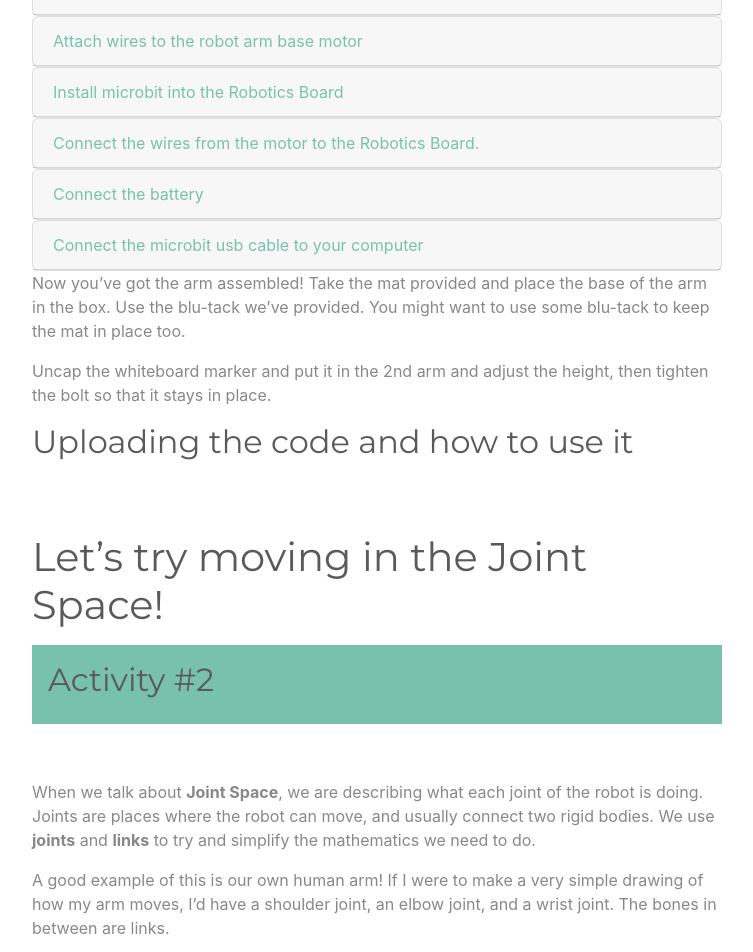
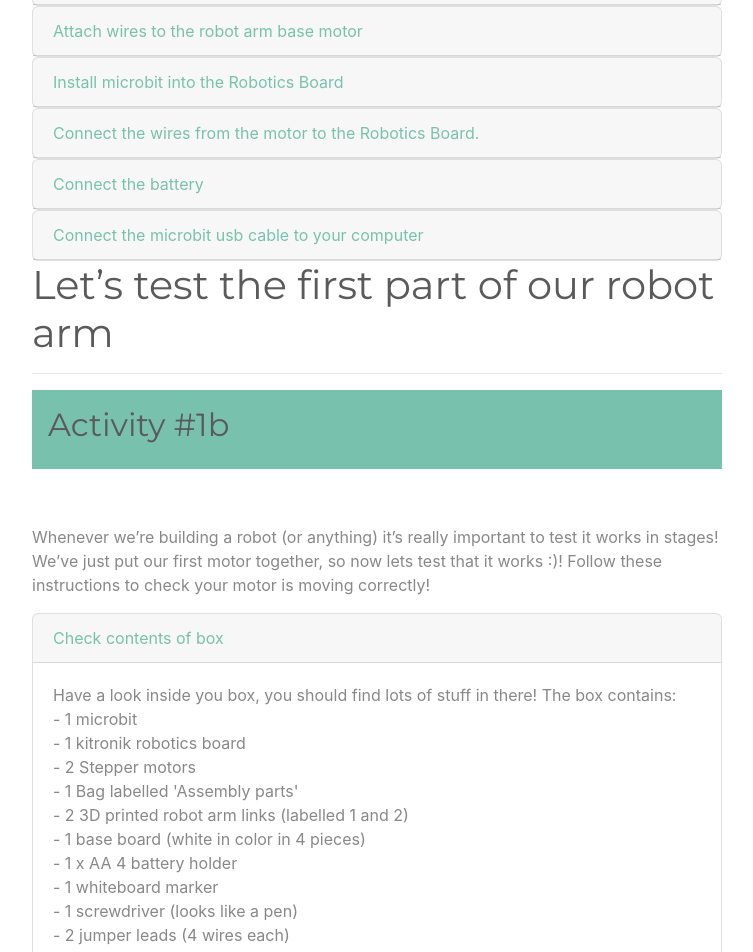
Before and after one commit to samhohcm/Robot-Kinematics-Remote-Worksheet-1, a Jekyll site: the page built from index.md, in a window 1280 px wide and 1400 px high, scrolled down 5696 px. Shown: the top 952 px of the window, without its empty margins (263-1016 px from the left). Built offline with Jekyll 4.4.1, drawn with Linux system fonts in a browser that asks for light colours; some of the changed text lies outside the part shown.

Commit message:
Update index.md

```diff
--- a/index.md
+++ b/index.md
@@ -128,13 +128,15 @@ Okay, let's get to the fun bit!
 
 <!--Comment: End of html bootstrap -->
 
-## Robot Arm Assembly - A little journey through mechanical design
+<!--Comment: Back to markdown -->
 
-<!--Comment: Back to markdown -->
+### Robot Arm Assembly - A little journey through mechanical design
 
 First, we need to start to build our robot arm. Expand the headings below (click on them) to see each step of the instructions.
 
-<!-- Photo of all the parts-->
+<!--Comment: End of markdown-->
+
+<!--Comment: Back to html bootstrap -->
 
 <div id="accordion">
 
@@ -435,8 +437,98 @@ First, we need to start to build our robot arm. Expand the headings below (click
 </div>
 
 
+<!--Comment: This section is markdown again-->
 
-<!-- Insert assembly from Ben -->
+# Let's test the first part of our robot arm
+---
+
+<!--Comment: End of markdown-->
+
+<!--Comment: Back to html bootstrap -->
+
+<div id="Activity1b" class="container p-3 my-3 bg-primary text-primary">
+<h2>Activity #1b</h2>
+</div>
+
+<br>
+
+<!--Comment: End of html bootstrap -->
+
+<!--Comment: Back to markdown -->
+
+Whenever we're building a robot (or anything) it's really important to test it works in stages! We've just put our first motor together, so now lets test that it works :)! Follow these instructions to check your motor is moving correctly!
+
+<!--Comment: End of markdown-->
+
+<!--Comment: Back to html bootstrap -->
+
+<div id="accordion">
+
+  <div class="card">
+    <div class="card-header">
+      <a class="collapsed card-link" data-toggle="collapse" href="#collapseOneB">
+        Check contents of box
+      </a>
+    </div>
+    <div id="collapseOneB" class="collapse show" data-parent="#accordion">
+      <div class="card-body">
+      Have a look inside you box, you should find lots of stuff in there! The box contains:
+        <br>
+        - 1 microbit <br>
+        - 1 kitronik robotics board <br>
+        - 2 Stepper motors <br>
+        - 1 Bag labelled 'Assembly parts' <br>
+        - 2 3D printed robot arm links (labelled 1 and 2) <br>
+        - 1 base board (white in color in 4 pieces) <br>
+        - 1 x AA 4 battery holder <br>
+        - 1 whiteboard marker <br>
+        - 1 screwdriver (looks like a pen) <br>
+        - 2 jumper leads (4 wires each) <br>
+        - 1 usb cable <br>
+
+
+        <a href="./images/assembly1/img3_compressed_annotated.jpg"><img src="./images/assembly1/img3_compressed_annotated.jpg" class="img-fluid" alt="assemblyImage" loading="lazy">
+        </a>
+        <br>
+        <img src="./images/assembly1/img1_compressed.jpg" class="img-fluid" alt="assemblyImage" loading="lazy">
+
+
+      </div>
+    </div>
+  </div>
+
+  <div class="card">
+    <div class="card-header">
+      <a class="collapsed card-link" data-toggle="collapse" href="#collapseTwoB">
+        Check contents of assembly bag
+      </a>
+    </div>
+    <div id="collapseTwoB" class="collapse" data-parent="#accordion">
+      <div class="card-body">
+        Next have a look in the bag marked 'assembly parts'. You should find the following stuff in there <br>
+
+        Bag contains: <br>
+        - 2 x 3D printed parts (bearing holder and caster holder) <br>
+        - 2 x bearings (or 1 bearing if 1 is already in one of the robot arm links) <br>
+        - 5 x screws (M3 x 6mm countersunk screws) [Includes 1 spare] <br>
+        - 3 x nuts (M3) [Includes 1 spare] <br>
+
+        <a href="./images/assembly1/img4_compressed_annotated.jpg"><img src="./images/assembly1/img4_compressed_annotated.jpg" class="img-fluid" alt="assemblyImage">
+        </a>
+
+      </div>
+    </div>
+  </div>
+
+
+</div>
+
+
+<!--Comment: End of html bootstrap -->
+
+<!--Comment: Back to markdown -->
+
+
 
 Now you've got the arm assembled! Take the mat provided and place the base of the arm in the box. Use the blu-tack we've provided. You might want to use some blu-tack to keep the mat in place too.
 
```
